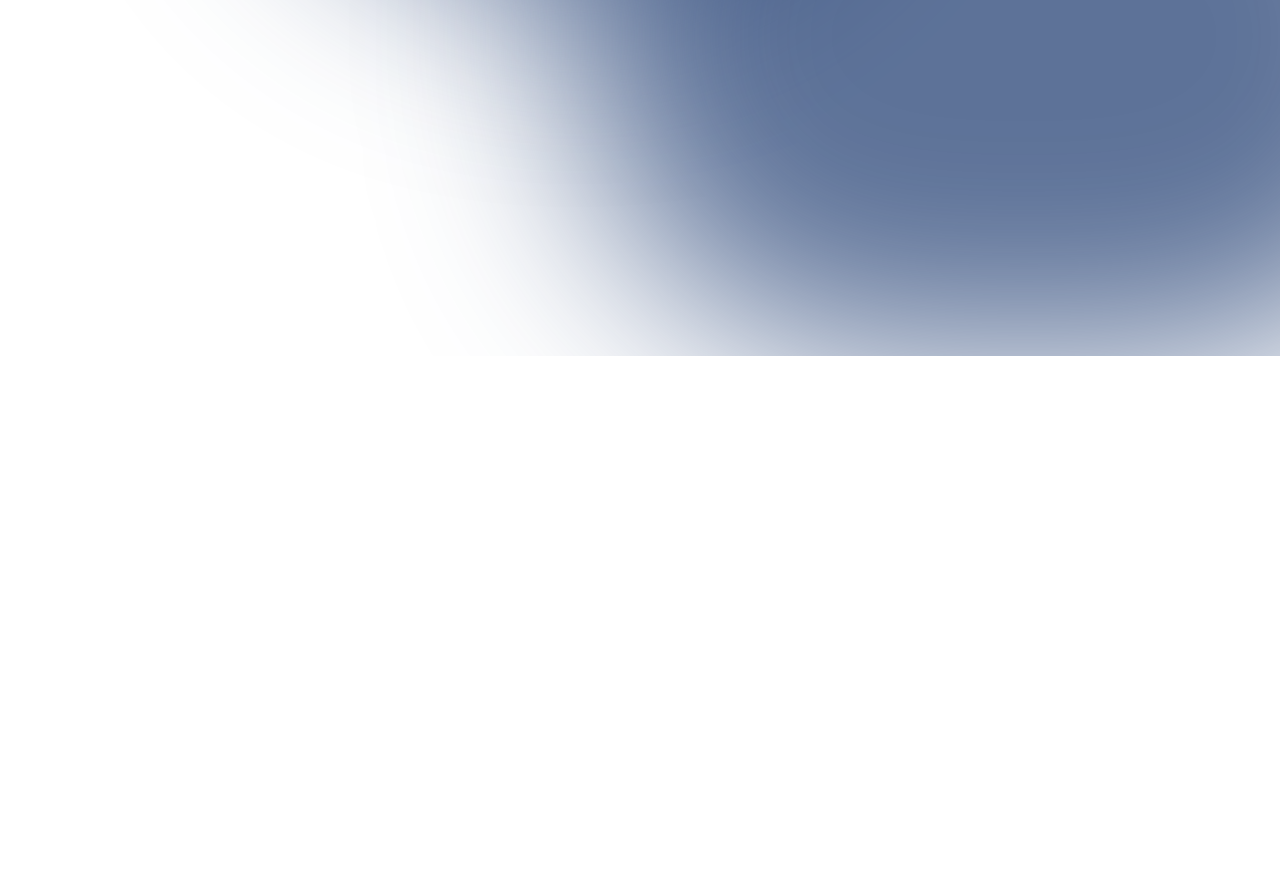
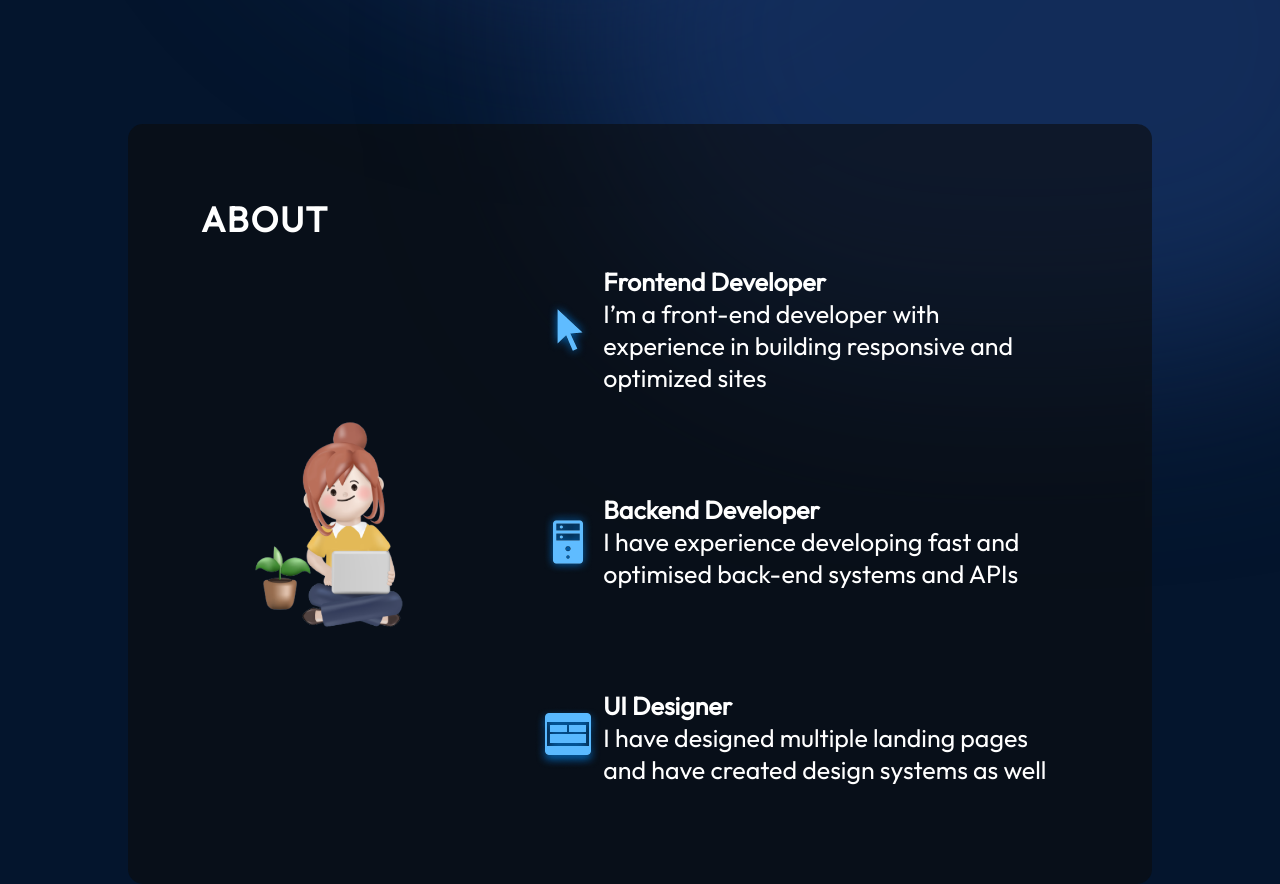
Before and after one commit to rizkyfrdiansyah/react-portfolio, a React (Vite) app in the folder myportfolio/: page / in a window 1280 px wide. Shown: the part 680-1564 px from the top of the page. Before the commit the page ends 1036 px from the top, so only its background shows below. Built offline with nearby package versions, Linux system fonts and the light colour scheme.

Commit message:
feat:components/ add about

```diff
--- a/myportfolio/src/App.jsx
+++ b/myportfolio/src/App.jsx
@@ -1,6 +1,7 @@
 import styles from "./App.module.css";
-import { Hero } from "./components/Navbar/Hero/Hero";
 import { Navbar } from "./components/Navbar/Navbar";
+import { Hero } from "./components/Hero/Hero";
+import { About } from "./components/About/About";
 
 function App() {
   return (
@@ -8,6 +9,7 @@
       <div className={styles.App}>
         <Navbar />
         <Hero />
+        <About />
       </div>
     </>
   );
--- /dev/null
+++ b/myportfolio/src/components/About/About.jsx
@@ -0,0 +1,38 @@
+import React from "react";
+
+import styles from "./About.module.css";
+import { getImageUrl } from "../../utils";
+
+export const About = () => {
+  return (
+    <section className={styles.container} id="about">
+      <h2 className={styles.title}>About</h2>
+      <div className={styles.content}>
+        <img src={getImageUrl("about/aboutImage.png")} alt="Me sitting with a laptop " className={styles.aboutImage} />
+        <ul className={styles.aboutItems}>
+          <li className={styles.aboutItem}>
+            <img src={getImageUrl("about/cursorIcon.png")} alt="Cursor icon" />
+            <div className={styles.aboutItemText}>
+              <h3>Frontend Developer</h3>
+              <p>I’m a front-end developer with experience in building responsive and optimized sites</p>
+            </div>
+          </li>
+          <li className={styles.aboutItem}>
+            <img src={getImageUrl("about/serverIcon.png")} alt="Server icon" />
+            <div className={styles.aboutItemText}>
+              <h3>Backend Developer</h3>
+              <p>I have experience developing fast and optimised back-end systems and APIs</p>
+            </div>
+          </li>
+          <li className={styles.aboutItem}>
+            <img src={getImageUrl("about/uiIcon.png")} alt="Designer icon" />
+            <div className={styles.aboutItemText}>
+              <h3>UI Designer</h3>
+              <p>I have designed multiple landing pages and have created design systems as well</p>
+            </div>
+          </li>
+        </ul>
+      </div>
+    </section>
+  );
+};
--- /dev/null
+++ b/myportfolio/src/components/About/About.module.css
@@ -0,0 +1,88 @@
+@import "../../vars.css";
+
+.container {
+  position: relative;
+  background-color: rgba(12, 12, 12, 0.6);
+  border-radius: 15px;
+  padding: 73px;
+  margin-top: 129px;
+  z-index: 1;
+  margin-left: 10%;
+  margin-right: 10%;
+}
+
+.title {
+  color: var(--color-text);
+  font-size: 35px;
+  font-weight: 700;
+  letter-spacing: 1.75px;
+  text-transform: uppercase;
+}
+
+.content {
+  display: flex;
+  flex-direction: row;
+  align-items: center;
+}
+
+.aboutImage {
+  width: 35%;
+}
+
+.aboutItems {
+  color: var(--color-text);
+  display: flex;
+  flex-direction: column;
+  gap: 50px;
+}
+
+.aboutItem {
+  display: flex;
+  flex-direction: row;
+  align-items: center;
+  border-radius: 20px;
+  list-style: none;
+  padding: 25px;
+  background-image: linear-gradient(90deg, rgba(165, 215, 232, 0.42) 0%, rgba(255, 255, 255, 0) 100%);
+  background-size: 0 100%;
+  background-repeat: no-repeat;
+  transition: 0.4s;
+}
+
+.aboutItem:hover {
+  background-size: 100% 100%;
+}
+
+.aboutItem h3 {
+  font-size: 25px;
+  font-weight: 600;
+}
+
+.aboutItem p {
+  font-size: 25px;
+}
+
+@media screen and (max-width: 830px) {
+  .container {
+    background-color: transparent;
+    padding-left: 0;
+    padding-right: 0;
+  }
+
+  .content {
+    flex-direction: column;
+  }
+
+  .aboutImage {
+    display: none;
+  }
+
+  .aboutItems {
+    margin-top: 29px;
+  }
+
+  .aboutItem {
+    padding-left: 0;
+    padding-right: 0;
+  }
+}
--- a/myportfolio/src/components/Navbar/Hero/Hero.jsx
+++ b/myportfolio/src/components/Hero/Hero.jsx
@@ -1,7 +1,7 @@
 import React from "react";
 
 import styles from "./Hero.module.css";
-import { getImageUrl } from "../../../utils";
+import { getImageUrl } from "../../utils";
 
 export const Hero = () => {
   return (
--- a/myportfolio/src/components/Navbar/Hero/Hero.module.css
+++ b/myportfolio/src/components/Hero/Hero.module.css
@@ -1,4 +1,4 @@
-@import "../../../vars.css";
+@import "../../vars.css";
 
 .container {
   position: relative;
--- a/myportfolio/src/index.css
+++ b/myportfolio/src/index.css
@@ -4,3 +4,7 @@
   padding: 0;
   font-family: "Outfit", Arial, Helvetica, sans-serif;
 }
+
+html {
+  scroll-behavior: smooth;
+}
```
